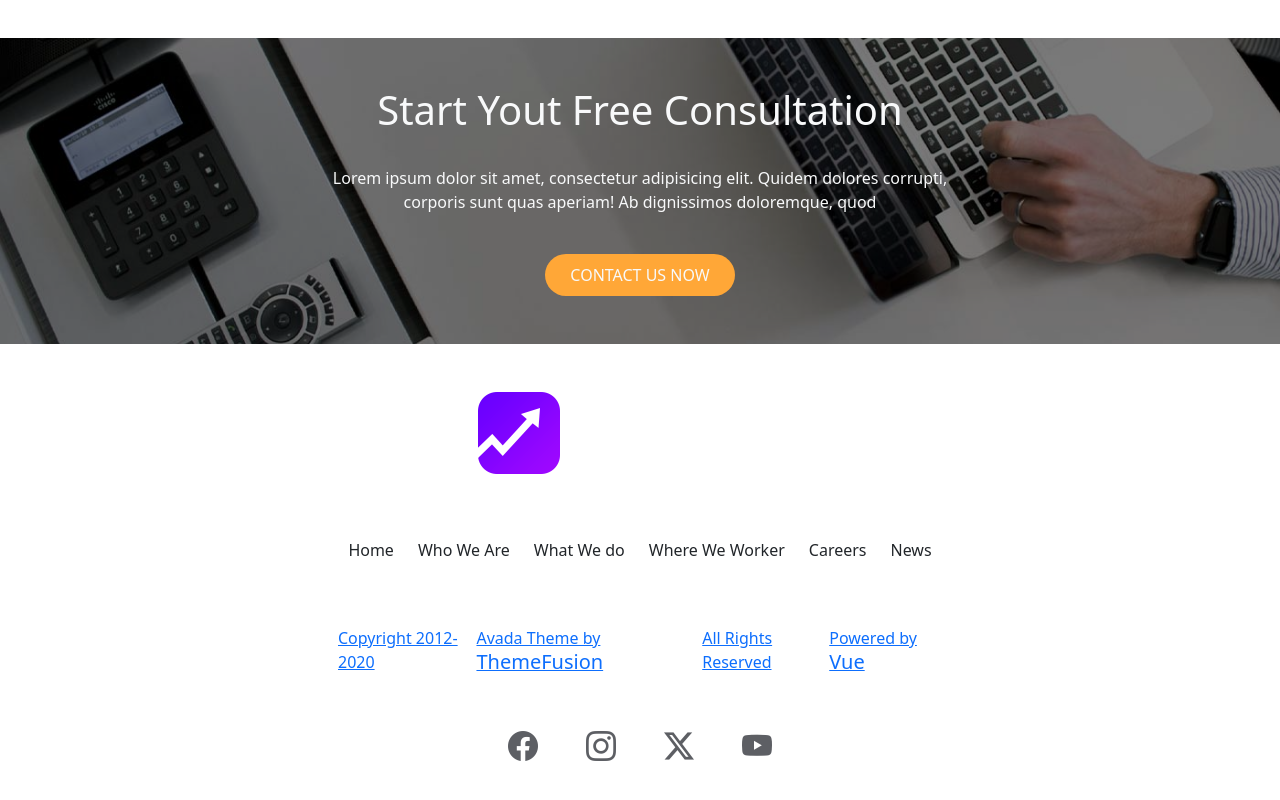
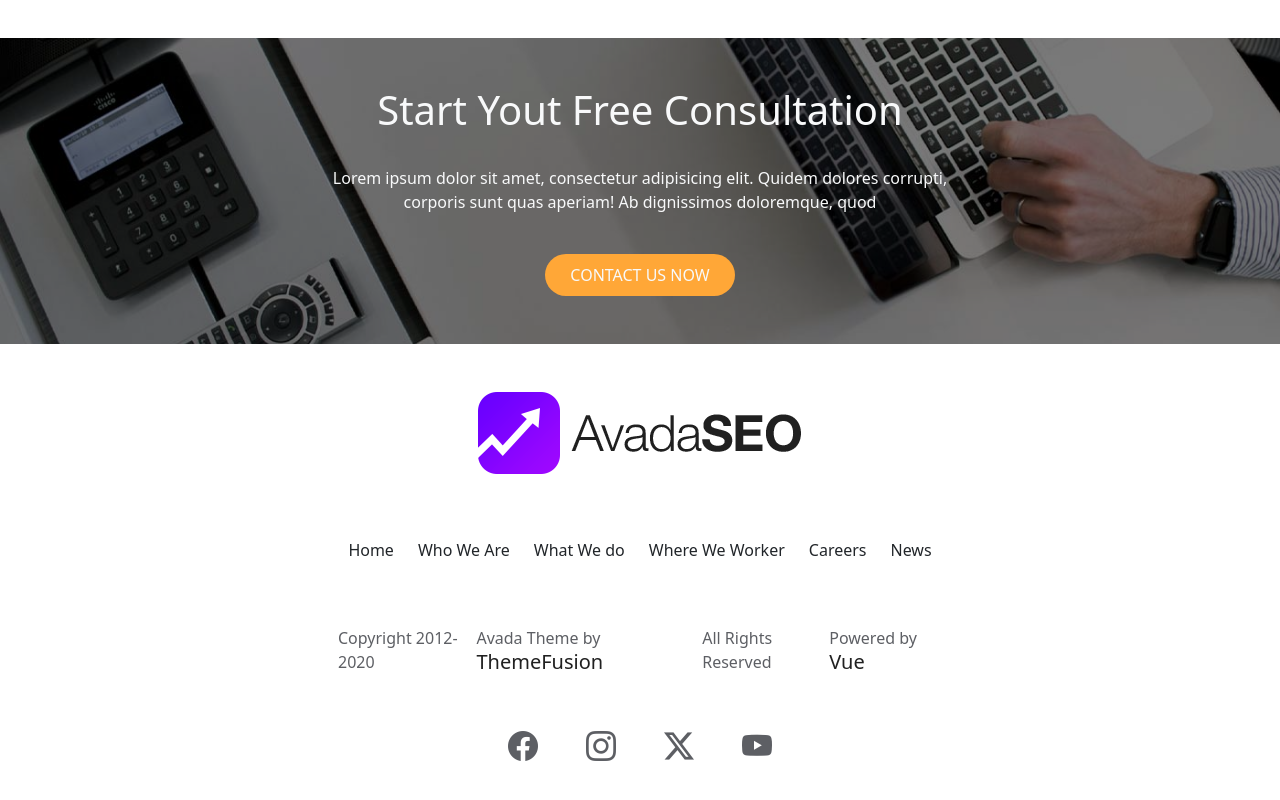
Before and after one commit to GiovanniMarseglia/proj-html-vuejs, a Vue app: page / in a window 1280 px wide. Shown: the part 6340-7140 px from the top of the page. Built offline with nearby package versions, Linux system fonts and the light colour scheme.

Commit message:
completed footer

```diff
--- a/src/components/footer/navfooter.vue
+++ b/src/components/footer/navfooter.vue
@@ -12,17 +12,17 @@
     <div class="container-fluid py-5">
         <div class="container d-flex flex-column gap-5 w-50 align-items-center">
             <figure>
-                <img src="../../img/logo_seo_w_2x.png" alt="logo">
+                <img src="../../img/logo_seo_2x.png" alt="logo">
             </figure>
 
             <ul class="d-flex li list-unstyled gap-4">
                 <li v-for="element in lsnav">{{ element }}</li>
             </ul>
             <div class="d-flex">
-                <a href="">Copyright 2012-2020</a>
-                <a href="">Avada Theme by <span class="h5">ThemeFusion</span></a>
-                <a href="">All Rights Reserved</a>
-                <a href="">Powered by <span class="h5">Vue</span></a>
+                <a href="#" class="text-decoration-none">Copyright 2012-2020</a>
+                <a href="#" class="text-decoration-none">Avada Theme by <span class="h5">ThemeFusion</span></a>
+                <a href="#" class="text-decoration-none">All Rights Reserved</a>
+                <a href="#" class="text-decoration-none">Powered by <span class="h5">Vue</span></a>
             </div>
 
             <div class="d-flex gap-5">
@@ -52,4 +52,13 @@ ul{
     }
 }
 
+a{
+    color: $greyAvada;
+    span{
+        color: $blackAvada;
+    }
+}
+
+
+
 </style>
```
Also changed, not shown: src/img/logo_seo_2x.png (added).
